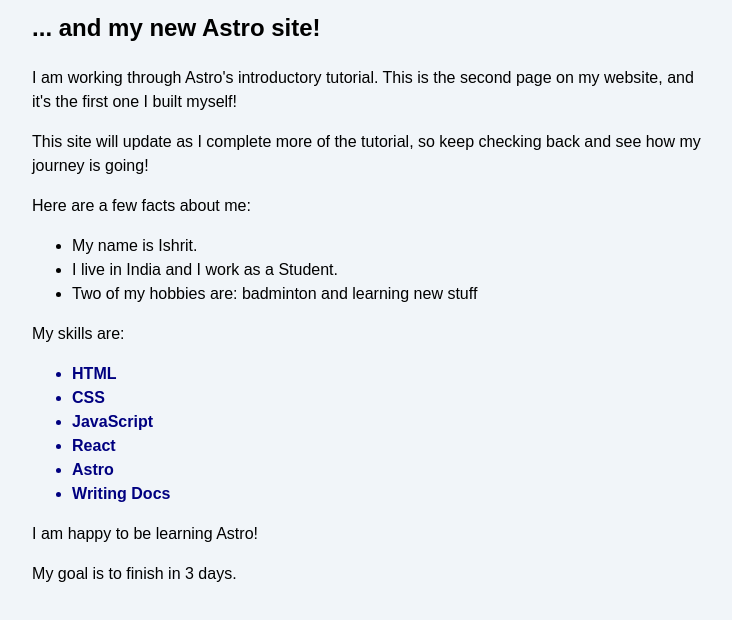
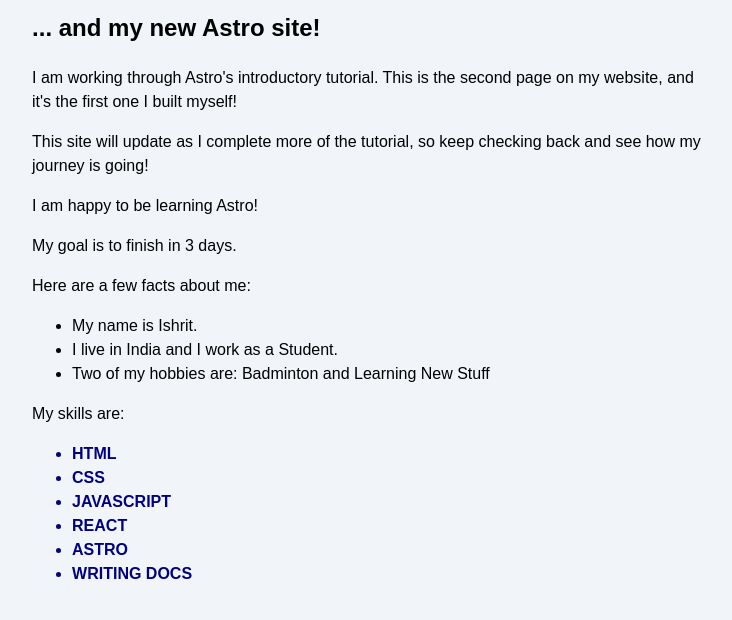
Before and after one commit to RoboXGamer/astro-blog-test, an Astro site: page /about in a window 1280 px wide. Shown: the part 162-782 px from the top of the page, without its empty margins (268-1000 px from the left). Built offline with nearby package versions, Linux system fonts and the light colour scheme; Astro itself is replaced by a stand-in of ours.

Commit message:
update About page content-Unit2

```diff
--- a/src/pages/about.astro
+++ b/src/pages/about.astro
@@ -2,21 +2,22 @@
 import "../styles/global.css";
 
 const pageTitle = "About Me";
+const happy = true;
+const finished = false;
+const goal = 3;
 
 const identity = {
   firstName: "Ishrit",
   country: "India",
   occupation: "Student",
-  hobbies: ["badminton", "learning new stuff"],
+  hobbies: ["Badminton", "Learning New Stuff"],
 };
 
 const skills = ["HTML", "CSS", "JavaScript", "React", "Astro", "Writing Docs"];
 
-const happy = true;
-const finished = false;
-const goal = 3;
-
 const skillColor = "navy";
+const fontWeight = "bold";
+const textCase = "uppercase";
 ---
 
 <html lang="en">
@@ -26,14 +27,15 @@ const skillColor = "navy";
     <meta name="viewport" content="width=device-width" />
     <meta name="generator" content={Astro.generator} />
     <title>{pageTitle}</title>
-    <style define:vars={{ skillColor }}>
+    <style define:vars={{ skillColor, fontWeight, textCase }}>
       h1 {
         color: purple;
         font-size: 4rem;
       }
       .skill {
         color: var(--skillColor);
-        font-weight: bold;
+        font-weight: var(--fontWeight);
+        text-transform: var(--textCase);
       }
     </style>
   </head>
@@ -56,6 +58,19 @@ const skillColor = "navy";
       This site will update as I complete more of the tutorial, so keep checking
       back and see how my journey is going!
     </p>
+
+    {happy && <p>I am happy to be learning Astro!</p>}
+
+    {finished && <p>I finished this tutorial!</p>}
+
+    {
+      goal === 3 ? (
+        <p>My goal is to finish in 3 days.</p>
+      ) : (
+        <p>My goal is not 3 days.</p>
+      )
+    }
+
     <p>Here are a few facts about me:</p>
     <ul>
       <li>My name is {identity.firstName}.</li>
@@ -75,17 +90,5 @@ const skillColor = "navy";
     <ul>
       {skills.map((skill) => <li class="skill">{skill}</li>)}
     </ul>
-
-    {happy && <p>I am happy to be learning Astro!</p>}
-
-    {finished && <p>I finished this tutorial!</p>}
-
-    {
-      goal === 3 ? (
-        <p>My goal is to finish in 3 days.</p>
-      ) : (
-        <p>My goal is not 3 days.</p>
-      )
-    }
   </body>
 </html>
```
